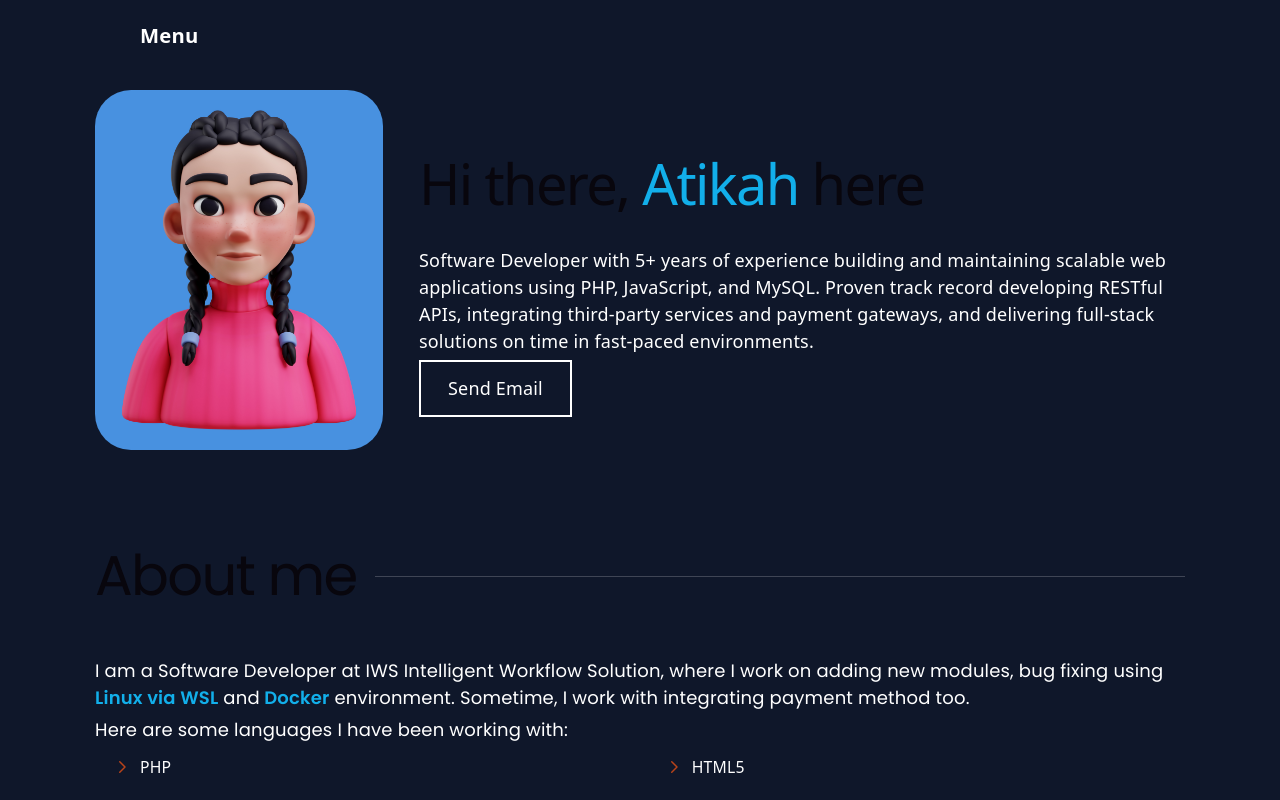
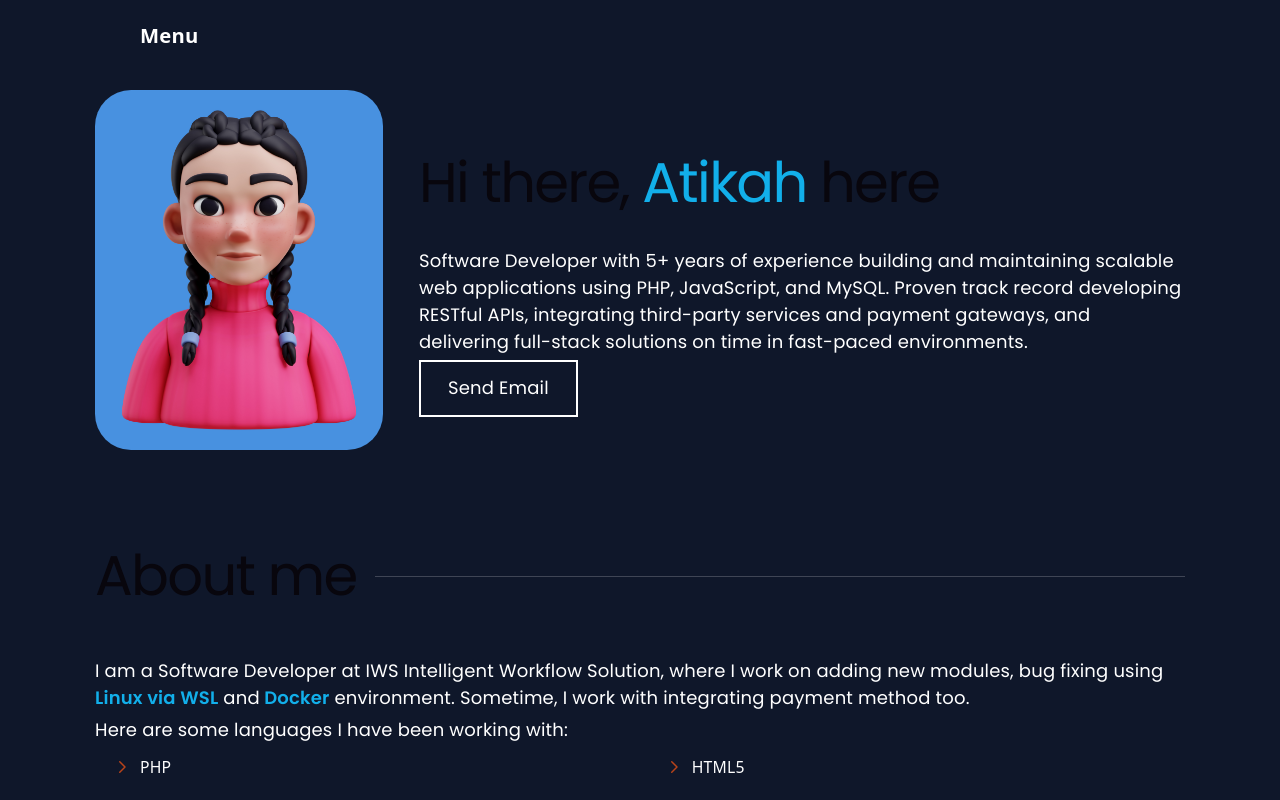
Before and after one commit to atikahadzman/portfolio, a React (Vite) app: page / in a window 1280 px wide. Shown: the top 800 px of the page. Built offline with nearby package versions, Linux system fonts and the light colour scheme.

Commit message:
updated the font for banner

```diff
--- a/src/Banner.jsx
+++ b/src/Banner.jsx
@@ -15,11 +15,11 @@ export default function Banner() {
 
             {/* description */}
             <div className="flex flex-col gap-1 text-center md:text-left">
-                <h1 className="text-3xl md:text-5xl font-bold">
+                <h1 className="text-3xl md:text-5xl font-poppins font-bold">
                     Hi there, <span className="text-[#12AFEA]">Atikah</span> here
                 </h1>
 
-                <p className="text-white mb-6 mt-6 text-sm md:text-base">
+                <p className="text-white mb-6 mt-6 text-sm md:text-base font-poppins">
                     Software Developer with 5+ years of experience building and maintaining scalable web
                     applications using PHP, JavaScript, and MySQL. Proven track record developing RESTful APIs, integrating
                     third-party services and payment gateways, and delivering full-stack solutions on time in fast-paced
@@ -27,9 +27,8 @@ export default function Banner() {
                 </p>
 
                 <div className="flex justify-center md:justify-start">
-
                     <a href="mailto:atikah.adzman@gmail.com"
-                        className="border-2 border-white text-white px-6 py-3 hover:bg-white hover:text-blue-600 transition"
+                        className="font-poppins border-2 border-white text-white px-6 py-3 hover:bg-white hover:text-blue-600 transition"
                     >
                         Send Email
                     </a>
```
